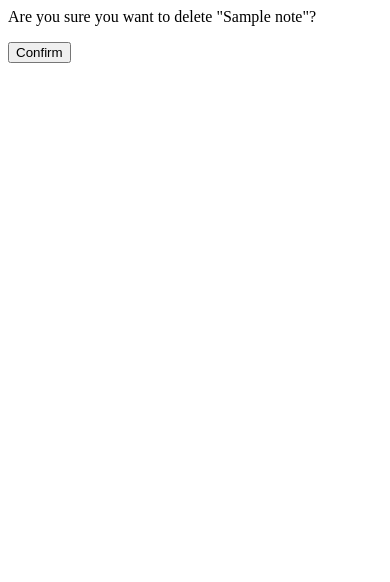
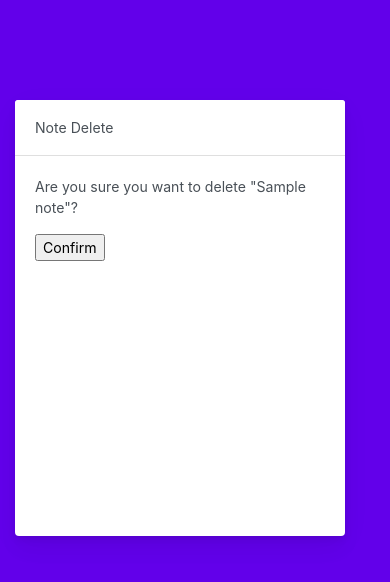
Before and after one commit to phidato/keep-notes, a Django app: page /notes/delete/1/ in a window 390 px wide. Shown: the top 582 px of the page. Run offline with Django 3.2, Linux system fonts and the light colour scheme; tables that the repository leaves empty hold one stand-in row (values such as "Sample post"); some libraries are stand-ins or nearby versions.

Commit message:
some design issue fixed

```diff
--- a/notes/forms.py
+++ b/notes/forms.py
@@ -5,3 +5,6 @@ class BookCreateForm(forms.ModelForm):
     class Meta:
         model = Note
         fields = '__all__'
+        widgets = {
+            'description': forms.Textarea(attrs={'rows':7, 'cols':15}),
+        }
--- a/notes/static/notes/css/style.css
+++ b/notes/static/notes/css/style.css
@@ -70,7 +70,7 @@ i {
 }
 
 .scroll-area-sm {
-    height: 288px;
+    height: 380px;
     overflow-x: hidden
 }
 
--- a/notes/templates/notes/note_confirm_delete.html
+++ b/notes/templates/notes/note_confirm_delete.html
@@ -1,4 +1,30 @@
-<form method="post">{% csrf_token %}
-    <p>Are you sure you want to delete "{{ object }}"?</p>
-    <input type="submit" value="Confirm">
-</form>
+{% extends 'base.html' %}
+{% load crispy_forms_tags %}
+
+{% block content %}
+
+<div class="row d-flex justify-content-center container">
+    <div class="col-md-8">
+        <div class="card-hover-shadow-2x mb-3 card">
+            <div class="card-header-tab card-header">
+                <div class="card-header-title font-size-lg text-capitalize font-weight-normal">
+                    Note Delete
+                </div>
+            </div>
+            <div class="scroll-area-sm">
+                <perfect-scrollbar class="ps-show-limits">
+                    <div style="position: static;" class="ps ps--active-y">
+                        <div class="ps-content" style="margin: 20px;">
+                            <form method="post">{% csrf_token %}
+                                <p>Are you sure you want to delete "{{ object }}"?</p>
+                                <input type="submit" value="Confirm">
+                            </form>
+                        </div>
+                    </div>
+                </perfect-scrollbar>
+            </div>
+        </div>
+    </div>
+</div>
+
+{% endblock %}
--- a/notes/templates/notes/note_create_form.html
+++ /dev/null
@@ -1,5 +0,0 @@
-<form method="post">
-    {% csrf_token %}
-    {{ form.as_p }}
-    <input type="submit" value="Save">
-</form>
--- a/notes/templates/notes/note_detail.html
+++ b/notes/templates/notes/note_detail.html
@@ -12,7 +12,7 @@
             <div class="scroll-area-sm">
                 <perfect-scrollbar class="ps-show-limits">
                     <div style="position: static;" class="ps ps--active-y">
-                        <div class="ps-content">
+                        <div class="ps-content" style="margin: 20px;">
                             <h3>Title: {{ note.title }}</h3>
                             <p>Description: {{ note.description }}</p>
                         </div>
--- a/notes/templates/notes/note_list.html
+++ b/notes/templates/notes/note_list.html
@@ -10,10 +10,6 @@
                         <div class="col">
                             <i class="fa fa-tasks"></i>&nbsp;Note list
                         </div>
-                        <div class="col"></div>
-                        <div class="col"></div>
-                        <div class="col"></div>
-                        <div class="col"></div>
 
                         <div class="col">
                             <a href="{% url 'note-create' %}" class="btn btn-primary" role="button" aria-pressed="true">
```
Also changed, not shown: main_config/settings.py (+10 -0 lines), notes/templates/notes/note_create.html (+5 -2 lines).
